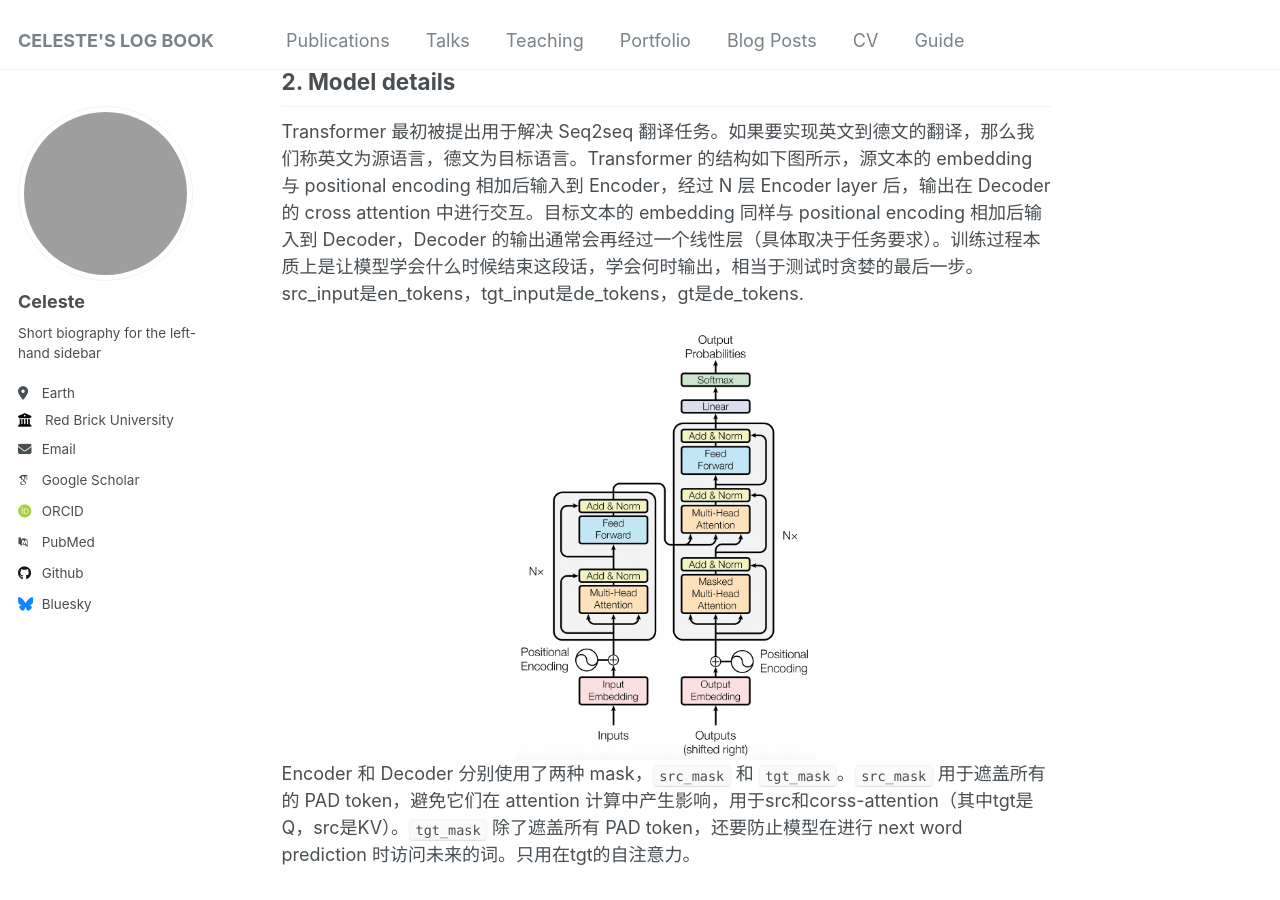
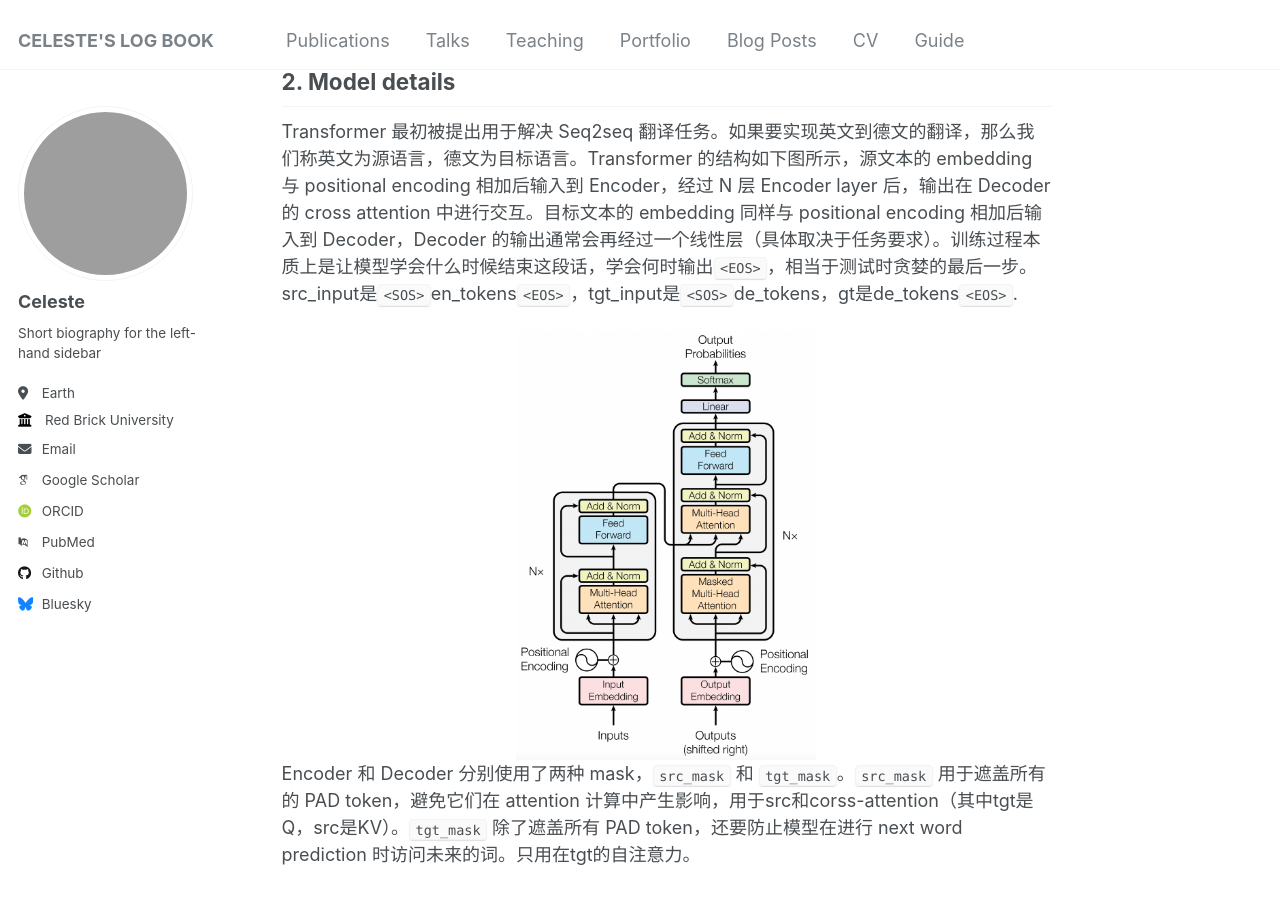
Before and after one commit to BUGERR/bugerr.github.io, a Jekyll site: the page built from _posts/2024-10-07-Transformer.md, in a window 1280 px wide and 900 px high, scrolled down 325 px. Built offline with Jekyll 4.4.1, drawn with Linux system fonts in a browser that asks for light colours; some web fonts are replaced; grey boxes are pictures that could not be loaded.

Commit message:
Update 2024-10-07-Transformer.md

```diff
--- a/_posts/2024-10-07-Transformer.md
+++ b/_posts/2024-10-07-Transformer.md
@@ -13,7 +13,7 @@ tags:
 ## 1. Tokenizer
 
 ## 2. Model details
-Transformer 最初被提出用于解决 Seq2seq 翻译任务。如果要实现英文到德文的翻译，那么我们称英文为源语言，德文为目标语言。Transformer 的结构如下图所示，源文本的 embedding 与 positional encoding 相加后输入到 Encoder，经过 N 层 Encoder layer 后，输出在 Decoder 的 cross attention 中进行交互。目标文本的 embedding 同样与 positional encoding 相加后输入到 Decoder，Decoder 的输出通常会再经过一个线性层（具体取决于任务要求）。训练过程本质上是让模型学会什么时候结束这段话，学会何时输出<EOS>，相当于测试时贪婪的最后一步。src_input是<SOS>en_tokens<EOS>，tgt_input是<SOS>de_tokens，gt是de_tokens<EOS>.
+Transformer 最初被提出用于解决 Seq2seq 翻译任务。如果要实现英文到德文的翻译，那么我们称英文为源语言，德文为目标语言。Transformer 的结构如下图所示，源文本的 embedding 与 positional encoding 相加后输入到 Encoder，经过 N 层 Encoder layer 后，输出在 Decoder 的 cross attention 中进行交互。目标文本的 embedding 同样与 positional encoding 相加后输入到 Decoder，Decoder 的输出通常会再经过一个线性层（具体取决于任务要求）。训练过程本质上是让模型学会什么时候结束这段话，学会何时输出`<EOS>`，相当于测试时贪婪的最后一步。src_input是`<SOS>`en_tokens`<EOS>`，tgt_input是`<SOS>`de_tokens，gt是de_tokens`<EOS>`.
 <div style="text-align: center;">
   <img src="/images/transformer.png" alt="Transformer" style="width: 300px; height: auto;">
 </div>
```
